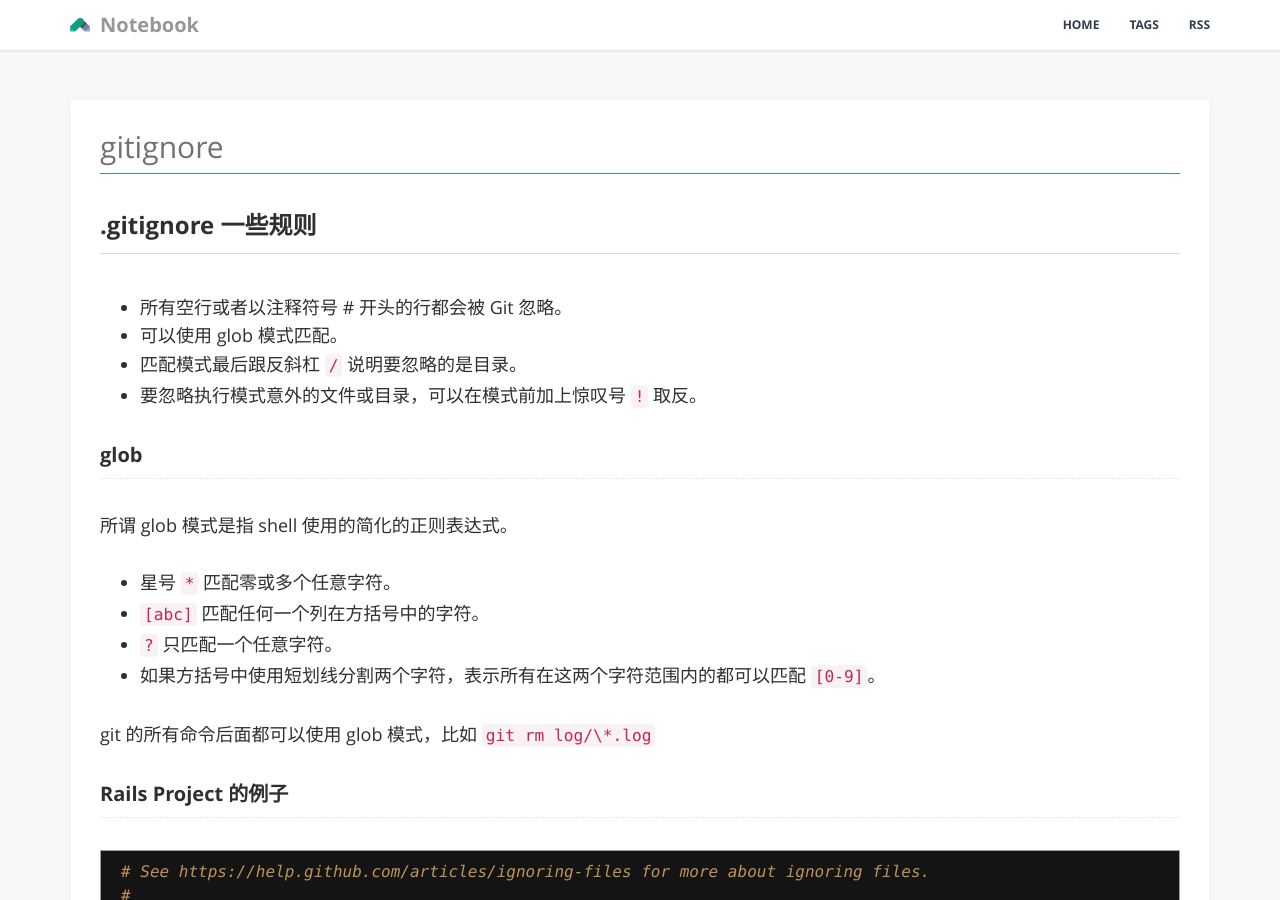
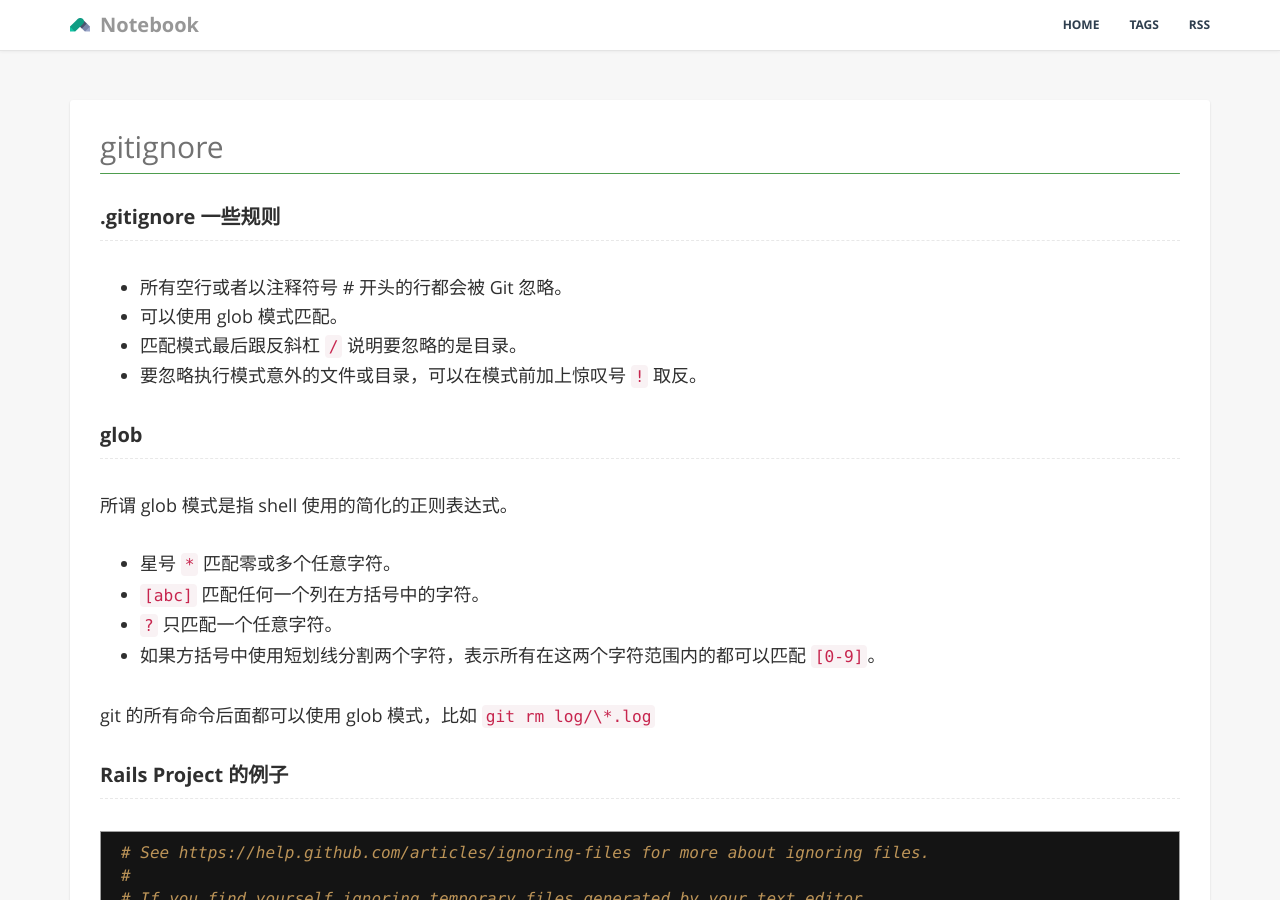
Before and after one commit to GiaoGiaoCat/GiaoGiaoCat.github.io, a Jekyll site: the page built from _posts/201802/2018-04-15-git-ignore.md, in a window 1280 px wide and 900 px high. Built offline with Jekyll 4.4.1, drawn with Linux system fonts in a browser that asks for light colours.

Commit message:
学习了

```diff
--- a/_posts/201802/2018-04-15-git-ignore.md
+++ b/_posts/201802/2018-04-15-git-ignore.md
@@ -8,7 +8,7 @@ tags: git
 author: "Victor"
 ---
 
-## .gitignore 一些规则
+### .gitignore 一些规则
 
 * 所有空行或者以注释符号 # 开头的行都会被 Git 忽略。
 * 可以使用 glob 模式匹配。
```
